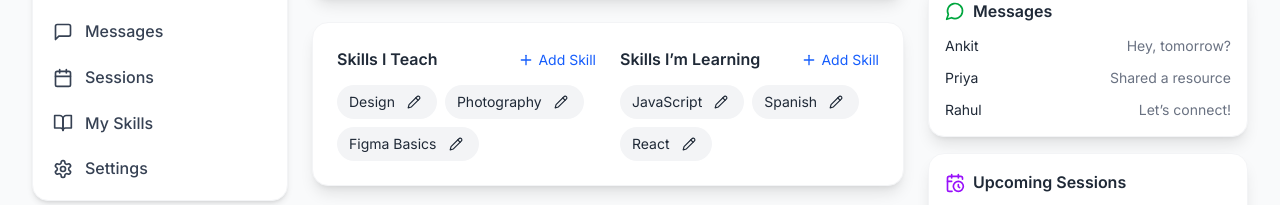
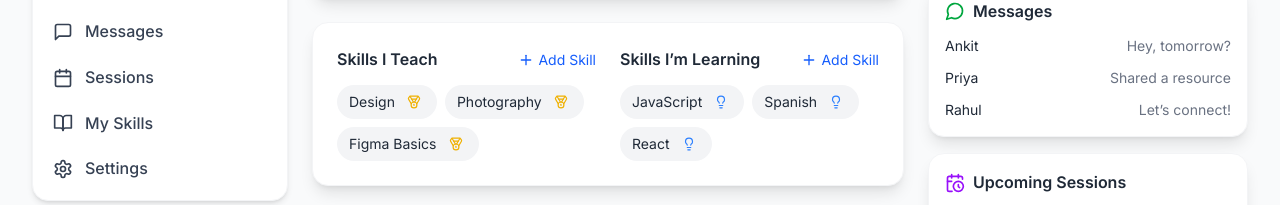
Before and after one commit to lakshya-26/SkillXChange-Frontend, a React (Vite) app: page /dashboard in a window 1280 px wide. Shown: the part 287-492 px from the top of the page. Built offline with nearby package versions, Linux system fonts and the light colour scheme; no server answers.

Commit message:
fix: dashboard page

```diff
--- a/src/components/dashboard/DiscoverySection.tsx
+++ b/src/components/dashboard/DiscoverySection.tsx
@@ -138,7 +138,7 @@ const DiscoverySection: React.FC = () => {
             type="button"
             aria-label="Scroll left"
             onClick={() => scrollByAmount(-1)}
-            className="absolute left-0 top-24 md:top-1/2 -translate-y-1/2 md:-translate-y-1/2 ml-[-8px] opacity-100 md:opacity-0 md:group-hover:opacity-100 transition-opacity duration-200 rounded-full shadow-lg bg-white border border-gray-200 p-2 flex"
+            className="absolute left-0 top-24 -translate-y-1/2 md:-translate-y-1/2 ml-[-8px] opacity-100 md:opacity-0 md:group-hover:opacity-100 transition-opacity duration-200 rounded-full shadow-lg bg-white border border-gray-200 p-2 flex"
           >
             <ChevronLeft className="w-5 h-5" />
           </button>
@@ -148,7 +148,7 @@ const DiscoverySection: React.FC = () => {
             type="button"
             aria-label="Scroll right"
             onClick={() => scrollByAmount(1)}
-            className="absolute right-0 top-24 md:top-1/2 -translate-y-1/2 md:-translate-y-1/2 mr-[-8px] opacity-100 md:opacity-0 md:group-hover:opacity-100 transition-opacity duration-200 rounded-full shadow-lg bg-white border border-gray-200 p-2 flex"
+            className="absolute right-0 top-24 -translate-y-1/2 md:-translate-y-1/2 mr-[-8px] opacity-100 md:opacity-0 md:group-hover:opacity-100 transition-opacity duration-200 rounded-full shadow-lg bg-white border border-gray-200 p-2 flex"
           >
             <ChevronRight className="w-5 h-5" />
           </button>
--- a/src/components/dashboard/SkillsSummary.tsx
+++ b/src/components/dashboard/SkillsSummary.tsx
@@ -1,15 +1,22 @@
 import React from "react";
 import Card from "../ui/Card";
-import { Pencil, Plus } from "lucide-react";
+import { Medal, Lightbulb, Plus } from "lucide-react";
 
 const mockTeach = ["Design", "Photography", "Figma Basics"];
 const mockLearn = ["JavaScript", "Spanish", "React"];
 
-const Pill: React.FC<{ label: string }> = ({ label }) => (
+const Pill: React.FC<{ label: string; type: "teach" | "learn" }> = ({
+  label,
+  type,
+}) => (
   <span className="inline-flex items-center gap-2 px-3 py-1.5 bg-gray-100 rounded-full text-sm">
     {label}
     <button className="p-1 hover:bg-gray-200 rounded">
-      <Pencil className="w-3.5 h-3.5" />
+      {type === "teach" ? (
+        <Medal className="w-3.5 h-3.5 text-yellow-500" />
+      ) : (
+        <Lightbulb className="w-3.5 h-3.5 text-blue-500" />
+      )}
     </button>
   </span>
 );
@@ -20,27 +27,31 @@ const SkillsSummary: React.FC = () => {
       <div className="grid grid-cols-1 md:grid-cols-2 gap-6">
         <div>
           <div className="flex items-center justify-between mb-3">
-            <h3 className="font-semibold">Skills I Teach</h3>
+            <h3 className="font-semibold flex items-center gap-2">
+              Skills I Teach
+            </h3>
             <button className="text-blue-600 hover:underline text-sm flex items-center gap-1">
               <Plus className="w-4 h-4" /> Add Skill
             </button>
           </div>
           <div className="flex flex-wrap gap-2">
             {mockTeach.map((s) => (
-              <Pill key={s} label={s} />
+              <Pill key={s} label={s} type="teach" />
             ))}
           </div>
         </div>
         <div>
           <div className="flex items-center justify-between mb-3">
-            <h3 className="font-semibold">Skills I’m Learning</h3>
+            <h3 className="font-semibold flex items-center gap-2">
+              Skills I’m Learning
+            </h3>
             <button className="text-blue-600 hover:underline text-sm flex items-center gap-1">
               <Plus className="w-4 h-4" /> Add Skill
             </button>
           </div>
           <div className="flex flex-wrap gap-2">
             {mockLearn.map((s) => (
-              <Pill key={s} label={s} />
+              <Pill key={s} label={s} type="learn" />
             ))}
           </div>
         </div>
```
